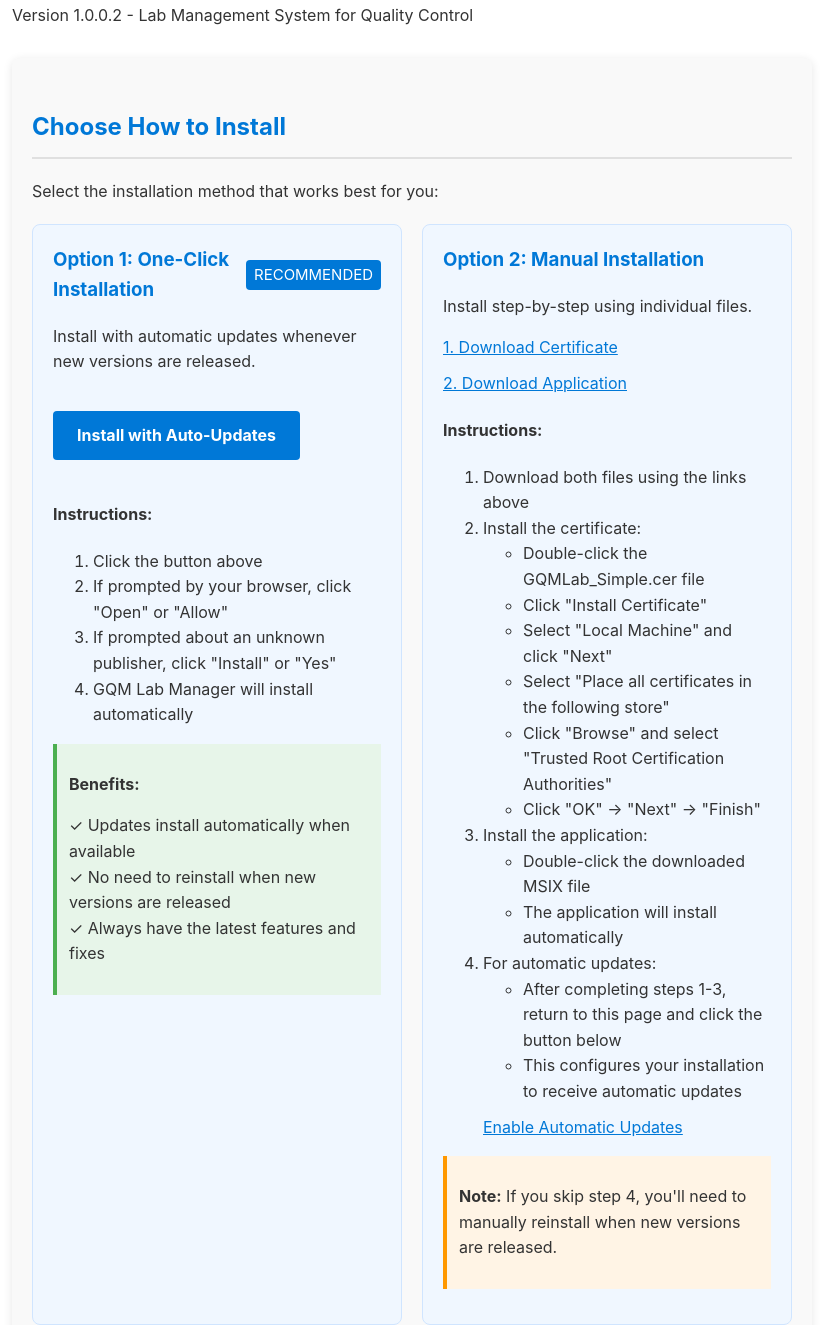
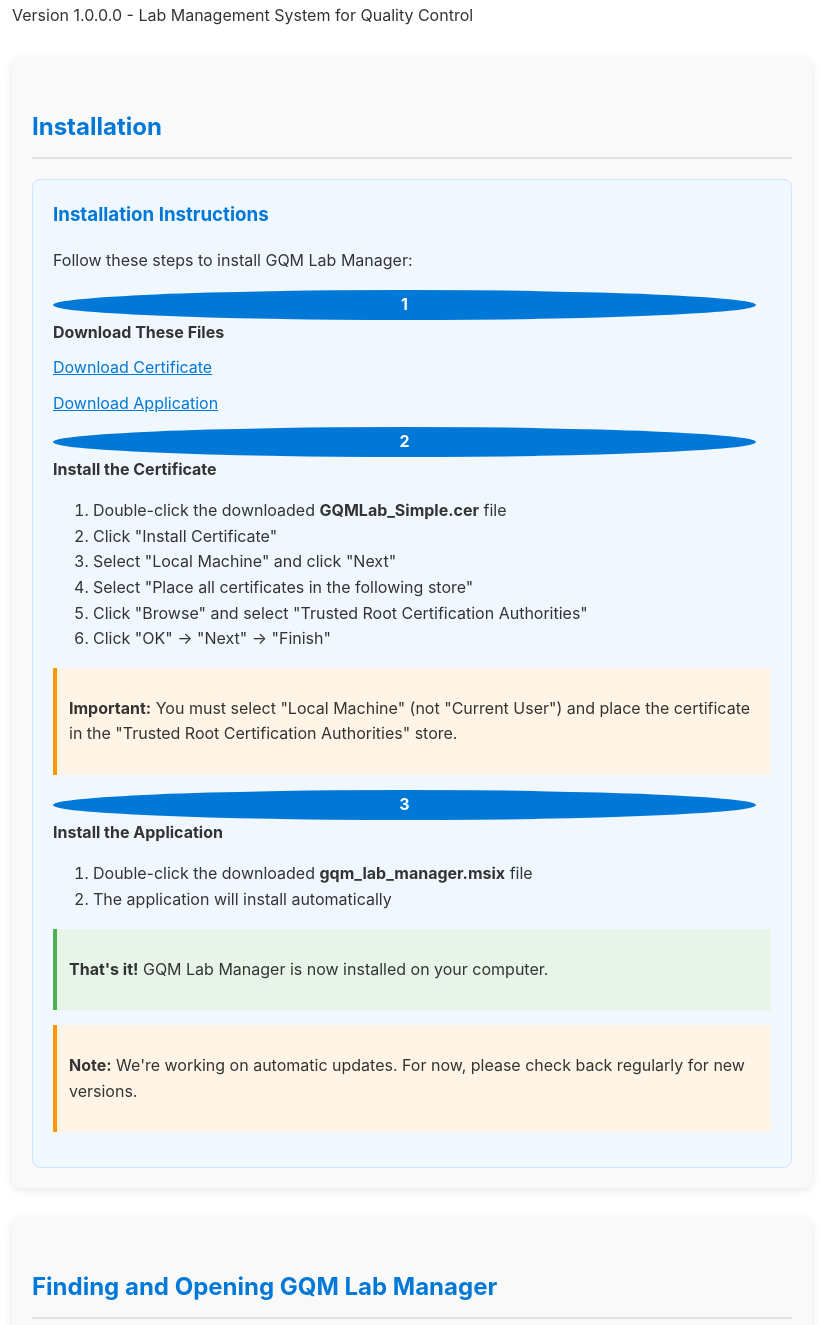
Before and after one commit to GQMLab-Solutions/msix-updates, a plain HTML site: page index.html in a window 1280 px wide. Shown: the part 106-1431 px from the top of the page, without its empty margins (228-1051 px from the left). Drawn offline with Linux system fonts and the light colour scheme.

```diff
--- a/index.html
+++ b/index.html
@@ -197,73 +197,52 @@
 </head>
 <body>
   <h1>GQM Lab Manager</h1>
-  <p>Version 1.0.0.2 - Lab Management System for Quality Control</p>
+  <p>Version 1.0.0.0 - Lab Management System for Quality Control</p>
 
   <div class="container">
-    <h2>Choose How to Install</h2>
-    <p>Select the installation method that works best for you:</p>
+    <h2>Installation</h2>
 
-    <div class="options-container">
     <div class="option-box">
-        <h3>Option 1: One-Click Installation <span class="option-badge">RECOMMENDED</span></h3>
-        <p>Install with automatic updates whenever new versions are released.</p>
-        <a href="GQMLabManager.appinstaller" class="download-button">
-          Install with Auto-Updates
-        </a>
+      <h3>Installation Instructions</h3>
+      <p>Follow these steps to install GQM Lab Manager:</p>
 
-        <h4>Instructions:</h4>
-        <ol>
-          <li>Click the button above</li>
-          <li>If prompted by your browser, click "Open" or "Allow"</li>
-          <li>If prompted about an unknown publisher, click "Install" or "Yes"</li>
-          <li>GQM Lab Manager will install automatically</li>
-        </ol>
-
-        <div class="success">
-          <p><strong>Benefits:</strong></p>
-          <p>✓ Updates install automatically when available<br>
-          ✓ No need to reinstall when new versions are released<br>
-          ✓ Always have the latest features and fixes</p>
-        </div>
+      <div class="step-number">1</div>
+      <div class="step-content">
+        <h4>Download These Files</h4>
+        <a href="GQMLab_Simple.cer" class="direct-link" download>Download Certificate</a>
+        <a href="gqm_lab_manager.msix" class="direct-link" download>Download Application</a>
       </div>
 
-      <div class="option-box">
-        <h3>Option 2: Manual Installation</h3>
-        <p>Install step-by-step using individual files.</p>
-        <a href="GQMLab_Simple.cer" class="direct-link" download>1. Download Certificate</a>
-        <a href="gqm_lab_manager.msix" class="direct-link" download>2. Download Application</a>
-
-        <h4>Instructions:</h4>
+      <div class="step-number">2</div>
+      <div class="step-content">
+        <h4>Install the Certificate</h4>
         <ol>
-          <li>Download both files using the links above</li>
-          <li>Install the certificate:
-            <ul>
-              <li>Double-click the GQMLab_Simple.cer file</li>
+          <li>Double-click the downloaded <strong>GQMLab_Simple.cer</strong> file</li>
           <li>Click "Install Certificate"</li>
           <li>Select "Local Machine" and click "Next"</li>
           <li>Select "Place all certificates in the following store"</li>
           <li>Click "Browse" and select "Trusted Root Certification Authorities"</li>
           <li>Click "OK" → "Next" → "Finish"</li>
-            </ul>
-          </li>
-          <li>Install the application:
-            <ul>
-              <li>Double-click the downloaded MSIX file</li>
+        </ol>
+        <div class="alert">
+          <p><strong>Important:</strong> You must select "Local Machine" (not "Current User") and place the certificate in the "Trusted Root Certification Authorities" store.</p>
+        </div>
+      </div>
+
+      <div class="step-number">3</div>
+      <div class="step-content">
+        <h4>Install the Application</h4>
+        <ol>
+          <li>Double-click the downloaded <strong>gqm_lab_manager.msix</strong> file</li>
           <li>The application will install automatically</li>
-            </ul>
-          </li>
-          <li>For automatic updates:
-            <ul>
-              <li>After completing steps 1-3, return to this page and click the button below</li>
-              <li>This configures your installation to receive automatic updates</li>
-            </ul>
-            <a href="GQMLabManager.appinstaller" class="direct-link">Enable Automatic Updates</a>
-          </li>
         </ol>
+        <div class="success">
+          <p><strong>That's it!</strong> GQM Lab Manager is now installed on your computer.</p>
+        </div>
+      </div>
 
       <div class="alert">
-          <p><strong>Note:</strong> If you skip step 4, you'll need to manually reinstall when new versions are released.</p>
-        </div>
+        <p><strong>Note:</strong> We're working on automatic updates. For now, please check back regularly for new versions.</p>
       </div>
     </div>
   </div>
```
Also changed, not shown: 1 other file. Lines whose indentation alone changed are shown as unchanged.
